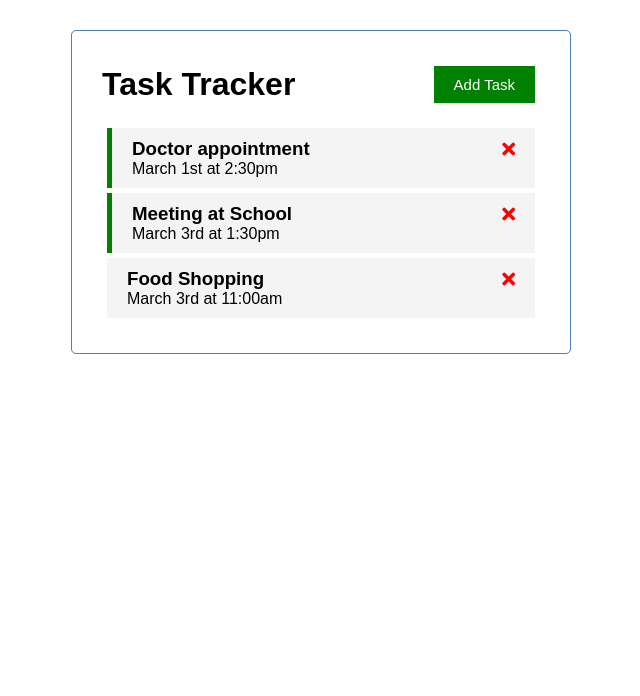
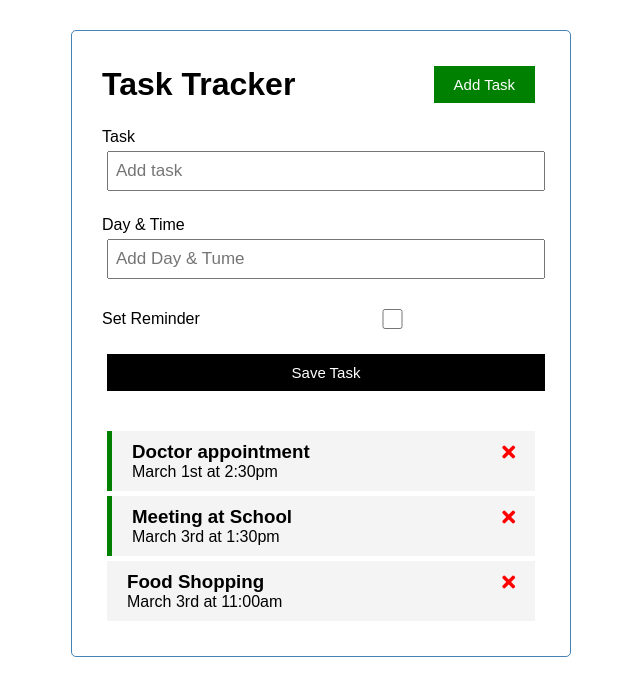
Before and after one commit to AlanBar13/vuejs-task-tracker, a Vue app: page / in a window 1280 px wide. Shown: the top 696 px of the page, without its empty margins (319-959 px from the left). Built offline with nearby package versions, Linux system fonts and the light colour scheme.

Commit message:
Added add task

```diff
--- a/src/App.vue
+++ b/src/App.vue
@@ -1,6 +1,7 @@
 <template>
   <div class="container">
     <Header title="Task Tracker" />
+    <AddTask @add-task="addTask" />
     <Tasks @toggle-reminder="toggleReminder" @delete-task="deleteTask" :tasks="tasks" />
   </div>
 </template>
@@ -8,12 +9,14 @@
 <script>
 import Header from './components/Header.vue'
 import Tasks from './components/Tasks.vue'
+import AddTask from './components/AddTask.vue'
 
 export default {
   name: 'App',
   components: {
     Header,
-    Tasks
+    Tasks,
+    AddTask
   },
   data() {
     return {
@@ -21,6 +24,9 @@
     }
   },
   methods: {
+    addTask(task){
+      this.tasks = [...this.tasks, task]
+    },
     deleteTask(id){
       if(confirm('Do you want to delete?')){
         this.tasks = this.tasks.filter((task) => task.id !== id)
@@ -28,7 +34,7 @@
     },
     toggleReminder(id){
       this.tasks = this.tasks.map((task) => task.id === id ? {...task, reminder: !task.reminder }: task)
-    }
+    },
   },
   created() {
     this.tasks = [
@@ -91,4 +97,17 @@
   font-family: inherit;
 }
 
+.btn:focus {
+  outline: none;
+}
+
+.btn:active {
+  transform: scale(0.98);
+}
+
+.btn-block {
+  display: block;
+  width: 100%;
+}
+
 </style>
--- /dev/null
+++ b/src/components/AddTask.vue
@@ -0,0 +1,90 @@
+<template>
+    <form @submit="onSubmit" class="add-form">
+        <div class="form-control">
+            <label for="">Task</label>
+            <input type="text" v-model="text" name="text" placeholder="Add task">
+        </div>
+        <div class="form-control">
+            <label for="">Day & Time</label>
+            <input  type="text" v-model="day" name="day" placeholder="Add Day & Tume">
+        </div>
+        <div class="form-control form-control-check">
+            <label for="">Set Reminder</label>
+            <input type="checkbox" v-model="reminder" name="reminder">
+        </div>
+        <input type="submit" value="Save Task" class="btn btn-block">
+    </form>
+</template>
+
+<script>
+export default {
+    name: "AddTask",
+    data() {
+        return {
+            text: '',
+            day: '',
+            reminder: false
+        }
+    },
+    methods: {
+        onSubmit(e){
+            e.preventDefault()
+
+            if(!this.text){
+                alert('Please add a task')
+                return
+            }
+
+            const newTask = {
+                id: Math.floor(Math.random() * 100000),
+                text: this.text,
+                day: this.day,
+                reminder: this.reminder
+            }
+
+            this.text = ''
+            this.day = ''
+            this.reminder = false
+
+            this.$emit('add-task', newTask)
+        }
+    }
+}
+</script>
+
+<style scoped>
+    .add-form {
+        margin-bottom: 40px;
+    }
+
+    .form-control {
+        margin: 20px 0;
+    }
+
+    .form-control label{
+        display: block;
+    }
+
+    .form-control input {
+        width: 100%;
+        height: 40px;
+        margin: 5px;
+        padding: 3px 7px;
+        font-size: 17px;
+    }
+
+    .form-control-check {
+        display: flex;
+        align-items: center;
+        justify-content: space-between;
+    }
+
+    .form-control-check label {
+        flex: 1;
+    }
+
+    .form-control-check input {
+        flex: 2;
+        height: 20px;
+    }
+</style>
```
